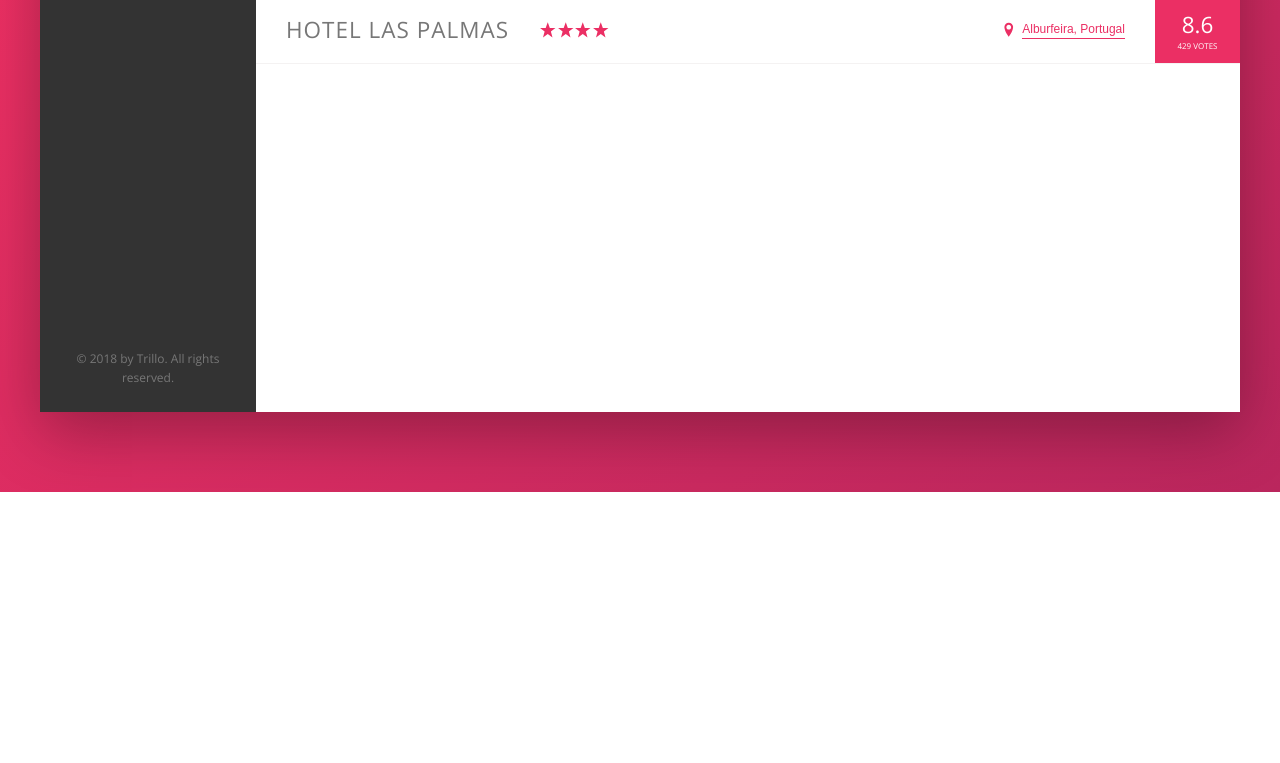
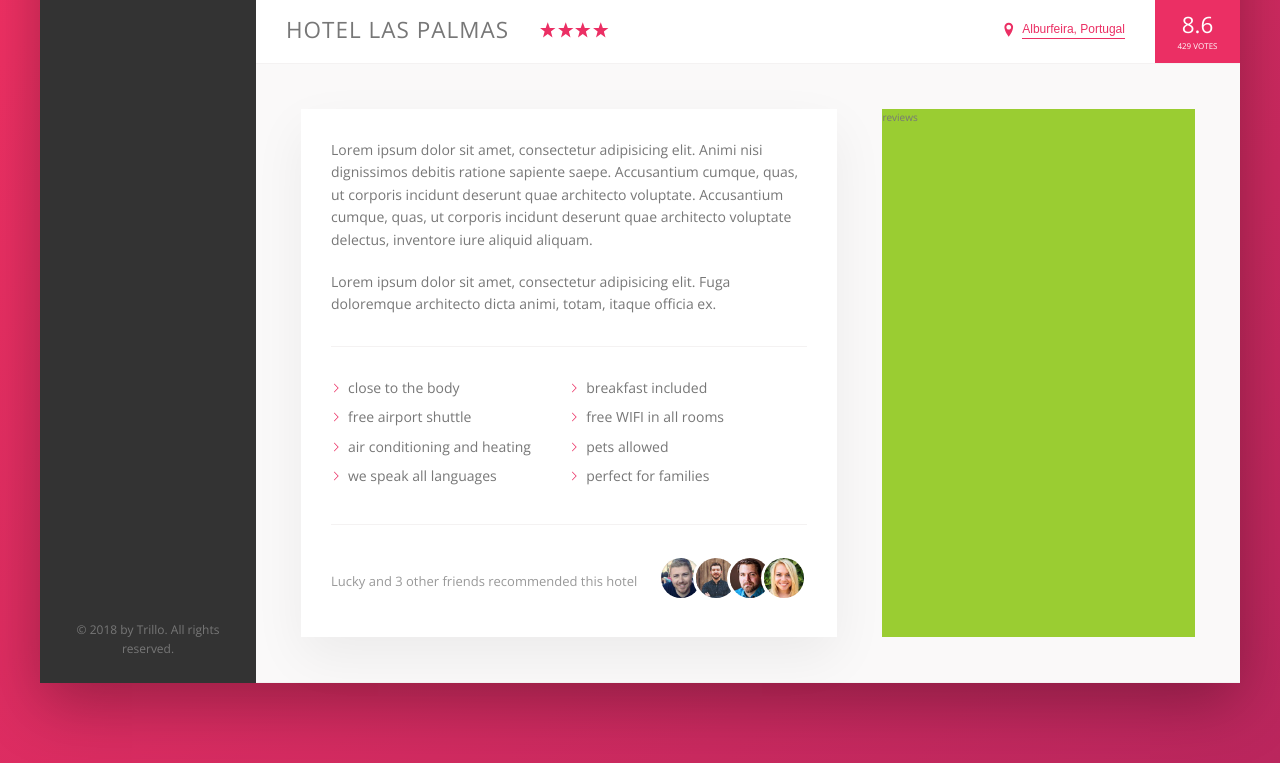
Before and after one commit to jdelongs/flex-vacation-site, a website: page index.html in a window 1280 px wide. Shown: the part 538-1301 px from the top of the page. Before the commit the page ends 1030 px from the top, so only its background shows below. Drawn offline with nearby package versions, Linux system fonts and the light colour scheme.

Commit message:
added details and description section of site with styles and markup

```diff
--- a/index.html
+++ b/index.html
@@ -132,6 +132,42 @@
                            <div class="overview__rating-count">429 votes</div>
                        </div>
                    </div>
+
+                   <div class="detail">
+                        <div class="description">
+                            <p class="paragraph">
+                                Lorem ipsum dolor sit amet, consectetur adipisicing elit. Animi nisi dignissimos debitis ratione sapiente saepe. Accusantium cumque, quas, ut corporis incidunt deserunt quae architecto voluptate.
+                                Accusantium cumque, quas, ut corporis incidunt deserunt quae architecto voluptate delectus, inventore iure aliquid aliquam.
+                            </p>
+                            <p class="paragraph">
+                                Lorem ipsum dolor sit amet, consectetur adipisicing elit. Fuga doloremque architecto dicta animi, totam, itaque officia ex.
+                            </p>
+                            <ul class="list">
+                                <li class="list__item">close to the body</li>
+                                <li class="list__item">breakfast included</li>
+                                <li class="list__item">free airport shuttle</li>
+                                <li class="list__item">free WIFI in all rooms</li>
+                                <li class="list__item">air conditioning and heating</li>
+                                <li class="list__item">pets allowed</li>
+                                <li class="list__item">we speak all languages</li>
+                                <li class="list__item">perfect for families</li>
+                            </ul>
+                            <div class="recommend">
+                                <p class="recommend__count">
+                                    Lucky and 3 other friends recommended this hotel
+                                </p>
+                                <div class="recommend__friends">
+                                    <img src="img/user-3.jpg" alt="Friend 1" class="recommend__photo">
+                                    <img src="img/user-4.jpg" alt="Friend 2" class="recommend__photo">
+                                    <img src="img/user-5.jpg" alt="Friend 3" class="recommend__photo">
+                                    <img src="img/user-6.jpg" alt="Friend 4" class="recommend__photo">
+                                </div>
+                            </div>
+                        </div>
+                        <div class="user-reviews">
+                            reviews
+                        </div>
+                   </div>
                 </main>
             </div>
         </div>
--- a/sass/_base.scss
+++ b/sass/_base.scss
@@ -29,6 +29,11 @@ Grey dark 3: #999
     --color-grey-dark-2: #777;
     --color-grey-dark-3: #999;
     --shadow-dark: 0 2rem 6rem rgba(0, 0, 0, .3);
+    --shadow-light:  0 2rem 5rem rgba(0,0, 0, .06);
+    --line: 1px solid var(--color-grey-light-2);
+
+
+
 }
 
 * {
--- a/sass/_components.scss
+++ b/sass/_components.scss
@@ -205,7 +205,7 @@
 .overview {
     display: flex;
     align-items: center;
-    border-bottom: 1px solid var(--color-grey-light-2);
+    border-bottom: var(--line);
 
     &__heading {
         font-size: 2.25rem;
@@ -301,3 +301,78 @@
         box-shadow: none;
     }
 }
+
+
+////////////////////////////////////
+//Paragraph
+.paragraph:not(:last-of-type) {
+    margin-bottom: 2rem;
+}
+
+
+////////////////////////////////////
+//List
+.list {
+    list-style: none;
+    margin: 3rem 0;
+    padding: 3rem 0;
+    border-top: var(--line);
+    border-bottom: var(--line);
+
+    display: flex;
+    flex-wrap: wrap;
+
+    &__item {
+        flex: 0 0 50%;
+        margin-bottom: .7rem;
+    }
+
+    &__item::before {
+        content: "";
+        display: inline-block;
+        height: 1rem;
+        width: 1rem;
+        margin-right: .7rem;
+
+        //older browsers
+        //background-image: url(../img/chevron-thin-right.svg);
+        //background-size: cover;
+
+        //new browsers masks
+        background-color: var(--color-primary);
+        -webkit-mask-image: url(../img/chevron-thin-right.svg);
+        -webkit-mask-size: cover;
+        mask-image: url(../img/chevron-thin-right.svg);
+        mask-size: cover;
+    }
+}
+
+////////////////////////////////////
+// Recommend
+.recommend {
+    font-size: 1.3rem;
+    color: var(--color-grey-dark-3);
+
+    display: flex;
+    align-items: center;
+
+
+    &__count {
+        margin-right: auto;
+    }
+
+    &__friends {
+
+    }
+
+    &__photo {
+        box-sizing: content-box;
+        height: 4rem;
+        width: 4rem;
+        border-radius: 50%;
+        border: 3px solid #fff;
+        &:not(:last-child) {
+            margin-right: -1.5rem
+        }
+    }
+}
--- a/sass/_layout.scss
+++ b/sass/_layout.scss
@@ -11,7 +11,7 @@
     font-size: 1.4rem;
     height: 7rem;
     background-color: #fff;
-    border-bottom: 1px solid var(--color-grey-light-2);
+    border-bottom: var(--line);
 
     display: flex;
     justify-content: space-between;
@@ -33,7 +33,27 @@
 
 .hotel-view {
     background-color: #fff;
-    height: 80rem;
 
     flex: 1;
 }
+
+.detail {
+    display: flex;
+    padding: 4.5rem;
+    background-color: var(--color-grey-light-1);
+    border-bottom: var(--line);
+}
+
+.description {
+    font-size: 1.4rem;
+    background-color: #fff;
+    box-shadow: var(--shadow-light);
+    padding: 3rem;
+    flex: 0 0 60%;
+    margin-right: 4.5rem;
+}
+
+.user-reviews {
+ background-color: yellowgreen;
+ flex: 1;
+}
```
Also changed, not shown: css/style.css.
